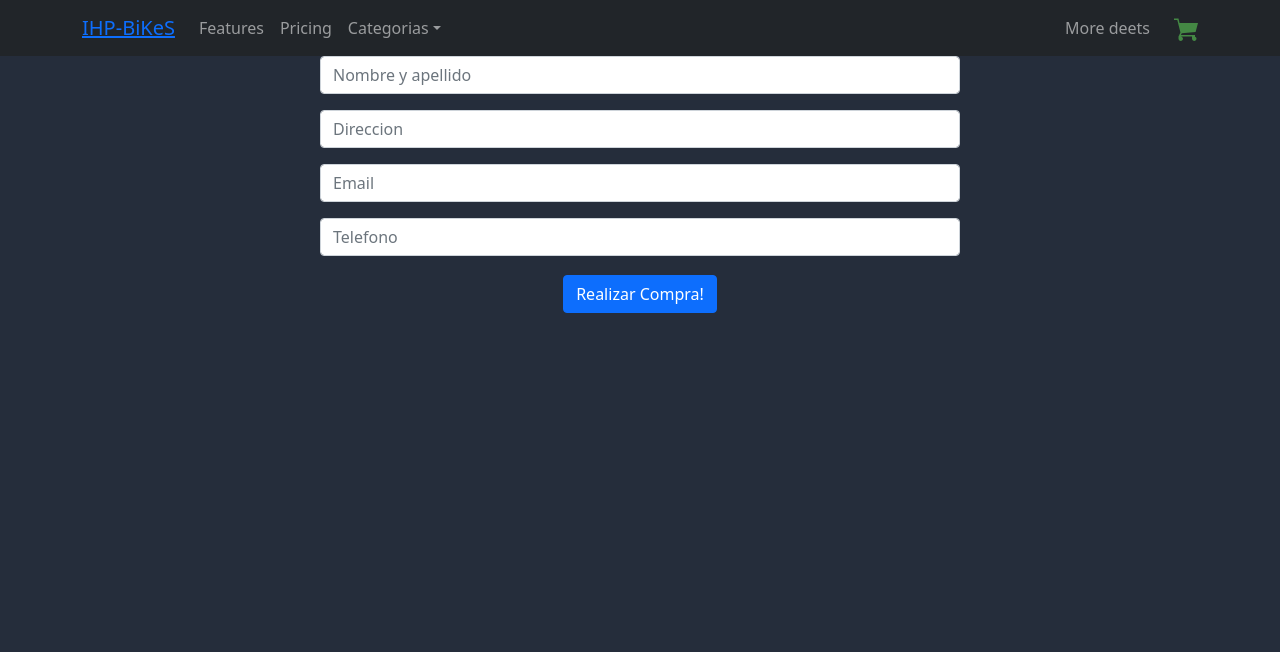
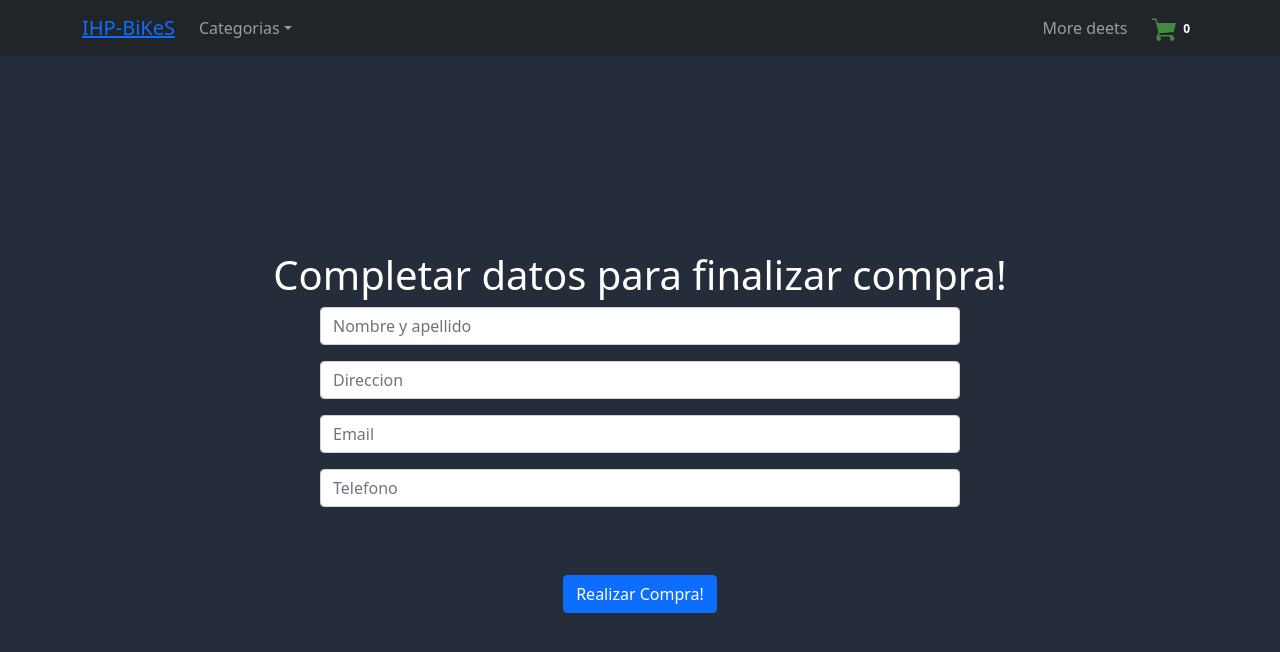
Before and after one commit to Ismael-hp/Ecommerce-HuancaPereyra, a React (Create React App) app: page /checkout in a window 1280 px wide. Shown: the top 652 px of the page. Built offline with nearby package versions, Linux system fonts and the light colour scheme.

Commit message:
Ultimos cambios

```diff
--- a/src/App.css
+++ b/src/App.css
@@ -28,10 +28,17 @@
   flex-flow: row wrap;
   justify-content:space-around;
 }
+.vistaCheckout{
+  display: flex;
+  flex-direction: column;
+  justify-content: center;
+  align-items: center;
+  min-height: 100vh;
+}
 
 .formulario{
   width:50%;
-  margin: auto;
+  margin:0%;
 }
 
 .DetailC{
--- a/src/Components/Form-Comp/FormmC.js
+++ b/src/Components/Form-Comp/FormmC.js
@@ -19,7 +19,11 @@ const FormmC = () => {
   }
 
   return (
-    <div className='formulario'> <Form >
+    <div className='vistaCheckout'>
+      <div><h1>Completar datos para finalizar compra! </h1></div>
+      <div className='formulario'>
+
+      <Form >
         <Form.Group className="mb-3" controlId="NombreyApellido">
 
       <Form.Control onChange={irCompletando} name="nombreCompleto" type="text" placeholder="Nombre y apellido" />
@@ -37,8 +41,10 @@ const FormmC = () => {
         <Form.Control onChange={irCompletando} name="tel" type="text" placeholder="Telefono" />
       </Form.Group>
     </Form>
+    </div>
     <SendCompra FormData={FormData}/>
     </div>
+
   )
 }
 
--- a/src/Components/Icon-Comp/CartWidget.js
+++ b/src/Components/Icon-Comp/CartWidget.js
@@ -1,7 +1,12 @@
-import React from 'react';
+import {useContext} from 'react';
+import { Button, ButtonGroup, Badge } from 'react-bootstrap';
+import { CartContext } from '../../context/CartContext';
 
 const CartWidget = () => {
+  const {items} = useContext(CartContext)
     return (
+      <div>
+
         <svg
           xmlns="http://www.w3.org/2000/svg"
           width="24"
@@ -13,6 +18,8 @@ const CartWidget = () => {
             d="M14 13.1V12H4.6l.6-1.1 9.2-.9L16 4H3.7L3 1H0v1h2.2l2.1 8.4L3 13v1.5c0 .8.7 1.5 1.5 1.5S6 15.3 6 14.5 5.3 13 4.5 13H12v1.5c0 .8.7 1.5 1.5 1.5s1.5-.7 1.5-1.5c0-.7-.4-1.2-1-1.4z"
           ></path>
         </svg>
+         <Badge style={{borderRadius:'40%'}} bg="dark">{items.length}</Badge>
+      </div>
       );
 };
 
--- a/src/Components/NavBar-Comp/NavBar.js
+++ b/src/Components/NavBar-Comp/NavBar.js
@@ -14,8 +14,6 @@ const NavBar = () => {
       <Navbar.Toggle aria-controls="responsive-navbar-nav" />
       <Navbar.Collapse id="responsive-navbar-nav">
         <Nav className="me-auto">
-          <Nav.Link href="#features">Features</Nav.Link>
-          <Nav.Link href="#pricing">Pricing</Nav.Link>
           <NavDropdown title="Categorias" id="collasible-nav-dropdown" >
             <NavDropdown.Item ><NavLink to="category/MOUNTAIN BIKE">MOUNTAIN BIKE  </NavLink></NavDropdown.Item>
             <NavDropdown.Item ><NavLink to="category/FIXEI">FIXIE</NavLink></NavDropdown.Item>
--- a/src/Components/Routes-Comp/Routess.js
+++ b/src/Components/Routes-Comp/Routess.js
@@ -16,6 +16,7 @@ const Routess = () => {
           <Route path="/" element={<ItemlistContainer />} />
           <Route path="/category/:id" element={<ItemlistContainer />} />
           <Route path="/item/:id" element={<ItemDetailContainer/>} />
+          <Route path='/category/:id/item/:id' element={<ItemDetailContainer/>} />
           <Route path="/item/:id/carrito" element={<h1>Lista de productos en el Carrito</h1>} />
           <Route path='/cartList' element={<Cart/>}/>
           <Route path='/checkout' element={<FormmC/>}/>
--- a/src/Components/SendCompra-Comp/SendCompra.js
+++ b/src/Components/SendCompra-Comp/SendCompra.js
@@ -1,10 +1,11 @@
 import { addDoc, collection, getFirestore } from 'firebase/firestore';
-import { Button } from 'react-bootstrap';
+import { Button,} from 'react-bootstrap';
 import { useContext, useState } from "react";
 import { CartContext } from '../../context/CartContext';
+import {Link,NavLink } from 'react-router-dom';
 
 const SendCompra = (FormData) => {
-  const {items,totalPrice} = useContext(CartContext)
+  const {items,totalPrice,cleanCarrito} = useContext(CartContext)
     const [ordenId, setordenId] = useState(null)
     const SendOrder =()=>{
       console.log(FormData)
@@ -18,12 +19,15 @@ const SendCompra = (FormData) => {
         const db = getFirestore();
         const OrdenCompra= collection(db,"orders");
 
-        addDoc(OrdenCompra,order).then(({id}) =>setordenId(id))
-        console.log(ordenId);
+     addDoc(OrdenCompra,order).then(({id}) =>setordenId(id))
     };
+  return (
+    <div className='m-5'>
+      {ordenId ? <div><p>Se completo la compra. Muchas gracias!<br/>ticket de Compra:{ordenId}</p>
+       <NavLink to="/"><Button onClick={cleanCarrito}>SeguirComprando</Button></NavLink></div>
+       :<Button onClick={SendOrder}>Realizar Compra!</Button>}
 
-  return (
-    <div><Button onClick={SendOrder}>Realizar Compra!</Button></div>
+    </div>
   )
 }
 
--- a/src/Components/cart-Comp/cart.js
+++ b/src/Components/cart-Comp/cart.js
@@ -26,9 +26,15 @@ const Cart = () => {
       <div className='FlexStyle'>
         {items[0] ? items.map(({ item, quantity }) => (<ItemCart getTotal={GetPrecioTotal} key={item.id} {...item} quantity={quantity} />)) : <h1>Lista Vacia Carrito</h1>}
       </div>
-      <div><h1>Monto total: {totalPrice}</h1>
+      {items[0]?<div>
+        <h1>Monto total: {totalPrice}</h1>
        <NavLink to="../checkout" ><Button>Finalizar Compra!</Button></NavLink>
+      </div>:<div>
+        <h1>Monto total: {totalPrice}</h1>
+       <NavLink to="../" ><Button>GoProductos!</Button></NavLink>
       </div>
+      }
+
     </div>
 
   );
--- a/src/context/CartContext.js
+++ b/src/context/CartContext.js
@@ -5,6 +5,11 @@ export const CartContext=createContext();
 export  const CartProvider = ({children}) => {
     const [items, setitems] = useState([]);
     const [totalPrice, settotalPrice] = useState(null)
+
+
+    const cleanCarrito=()=>{
+        setitems([])
+    }
 
     const addItem=(itemExtra)=>{
 
@@ -30,7 +35,7 @@ export  const CartProvider = ({children}) => {
 
 
   return (
-      <CartContext.Provider value={{items,addItem,removerItem,changeCart,settotalPrice,totalPrice}} >
+      <CartContext.Provider value={{items,addItem,removerItem,changeCart,settotalPrice,totalPrice,cleanCarrito}} >
           {children}
       </CartContext.Provider>
   )
```
Also changed, not shown: src/Components/Items_Comp/ItemlistContainer.js (+0 -21 lines), src/Components/Check-Compra/CheckCompra.js (line endings or trailing spaces), src/Components/Icon-Comp/imagenes.js (deleted). Lines whose indentation alone changed are shown as unchanged.
